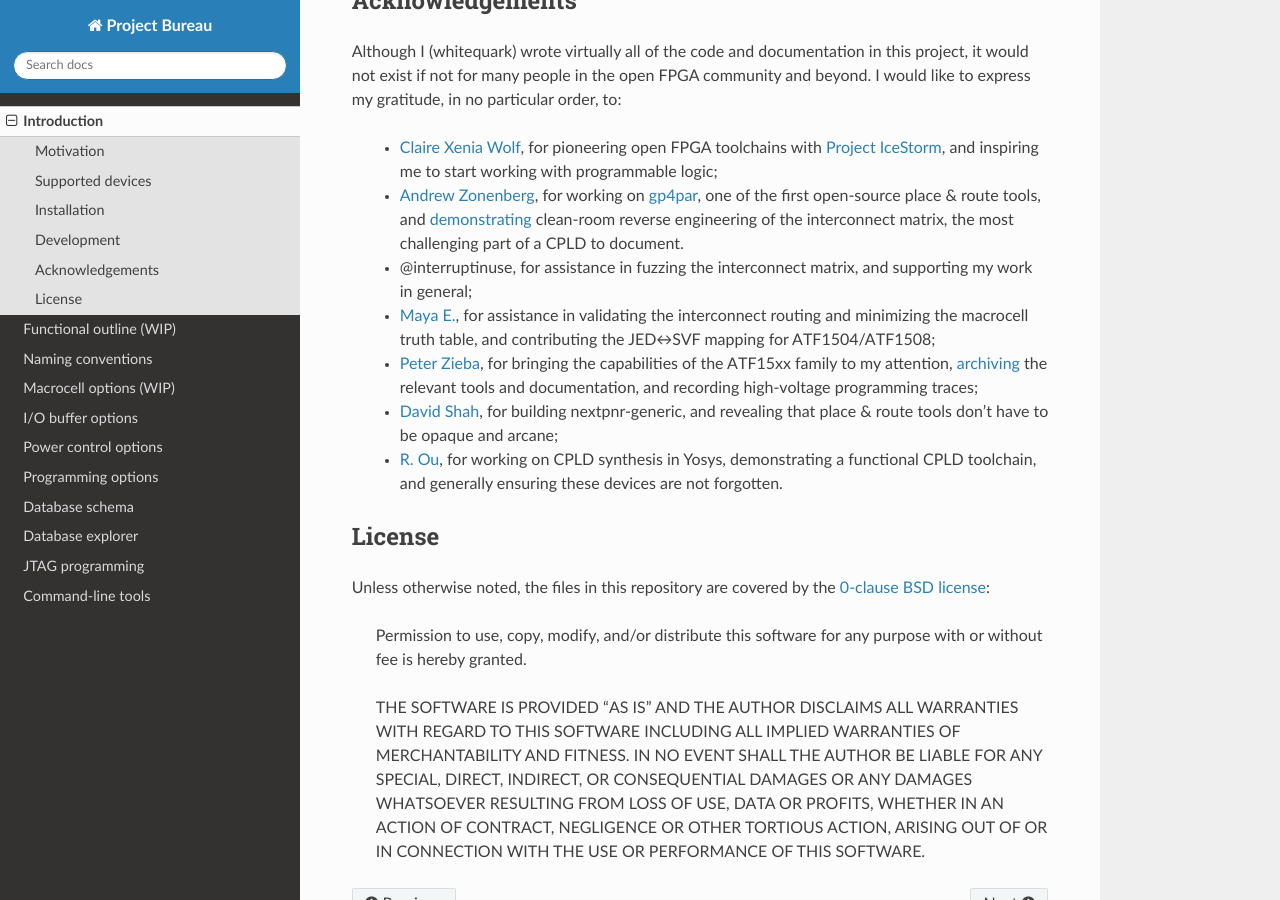
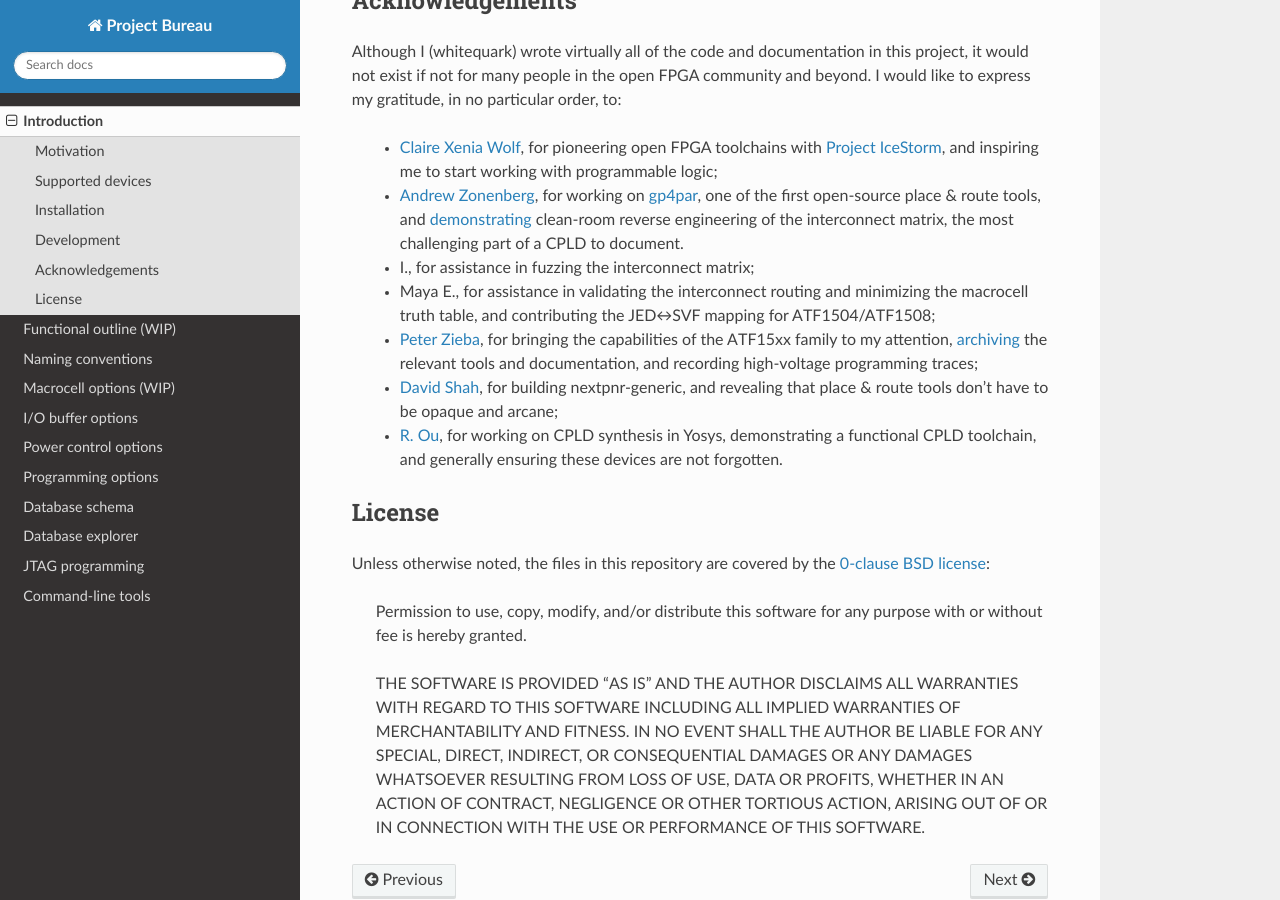
Before and after one commit to whitequark/prjbureau, a Sphinx documentation site: the page built from docs/intro.rst, in a window 1280 px wide and 900 px high, scrolled down 1990 px. Built offline with Sphinx 7.4.7 and the Read the Docs theme 2.0.0, drawn with Linux system fonts in a browser that asks for light colours.

Commit message:
docs: update acknowledgements.

```diff
--- a/docs/intro.rst
+++ b/docs/intro.rst
@@ -86,8 +86,8 @@
 
   * `Claire Xenia Wolf <https://www.clairexen.net/>`__, for pioneering open FPGA toolchains with `Project IceStorm <http://www.clifford.at/icestorm/>`__, and inspiring me to start working with programmable logic;
   * `Andrew Zonenberg <https://github.com/azonenberg>`__, for working on `gp4par <https://github.com/azonenberg/openfpga/commits/master/src/gp4par>`__, one of the first open-source place & route tools, and `demonstrating <https://siliconexposed.blogspot.com/2014/03/getting-my-feet-wet-with-invasive.html>`__ clean-room reverse engineering of the interconnect matrix, the most challenging part of a CPLD to document.
-  * @interruptinuse, for assistance in fuzzing the interconnect matrix, and supporting my work in general;
-  * `Maya E. <mailto:moontouched@moontouched.me>`__, for assistance in validating the interconnect routing and minimizing the macrocell truth table, and contributing the JED↔SVF mapping for ATF1504/ATF1508;
+  * I., for assistance in fuzzing the interconnect matrix;
+  * Maya E., for assistance in validating the interconnect routing and minimizing the macrocell truth table, and contributing the JED↔SVF mapping for ATF1504/ATF1508;
   * `Peter Zieba <http://peterzieba.com/>`__, for bringing the capabilities of the ATF15xx family to my attention, `archiving <http://www.5vpld.com/>`__ the relevant tools and documentation, and recording high-voltage programming traces;
   * `David Shah <https://ds0.me/>`__, for building nextpnr-generic, and revealing that place & route tools don't have to be opaque and arcane;
   * `R. Ou <https://robertou.com/>`__, for working on CPLD synthesis in Yosys, demonstrating a functional CPLD toolchain, and generally ensuring these devices are not forgotten.
```
